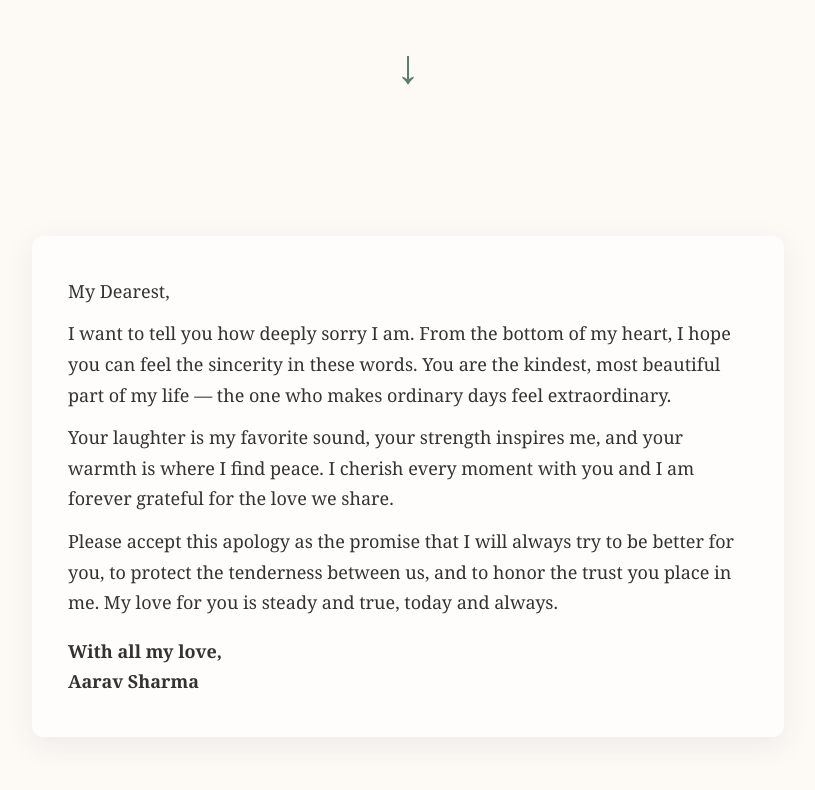
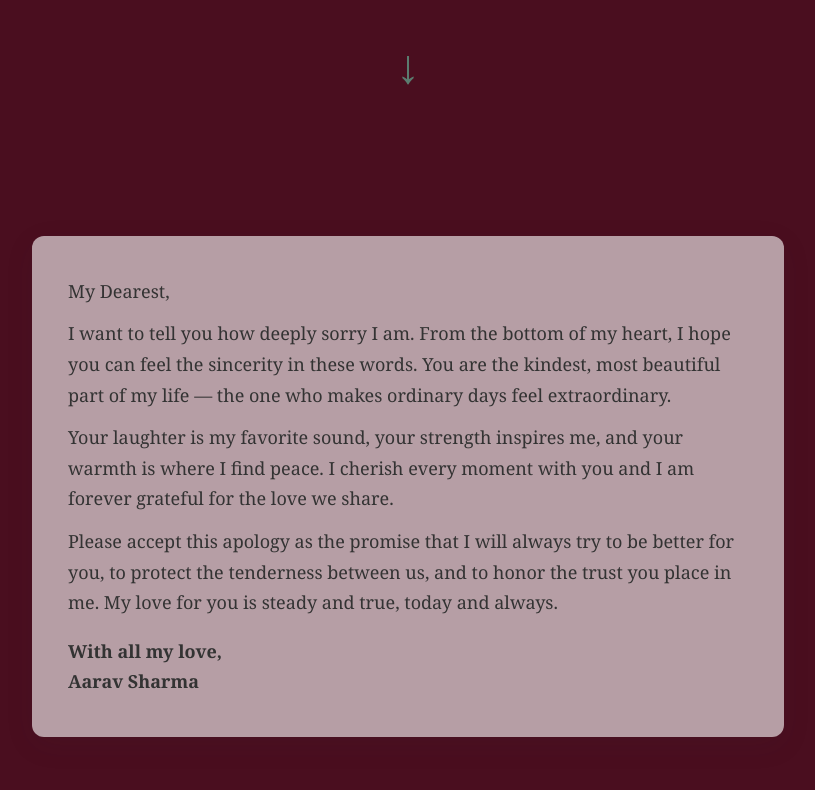
Before and after one commit to sphksa-alt/A-Page-from-My-Heart, a plain HTML site: page index.html in a window 1280 px wide. Shown: the part 127-917 px from the top of the page, without its empty margins (232-1047 px from the left). Drawn offline with Linux system fonts and the light colour scheme.

Commit message:
Update index.html

```diff
--- a/index.html
+++ b/index.html
@@ -6,7 +6,7 @@
     <title>Apology Letter</title>
     <style>
         :root{
-            --bg: #fdfaf6;
+            --bg: #4a0e1f;
             --text: #333;
             --accent: #5b7c6f;
         }
```
